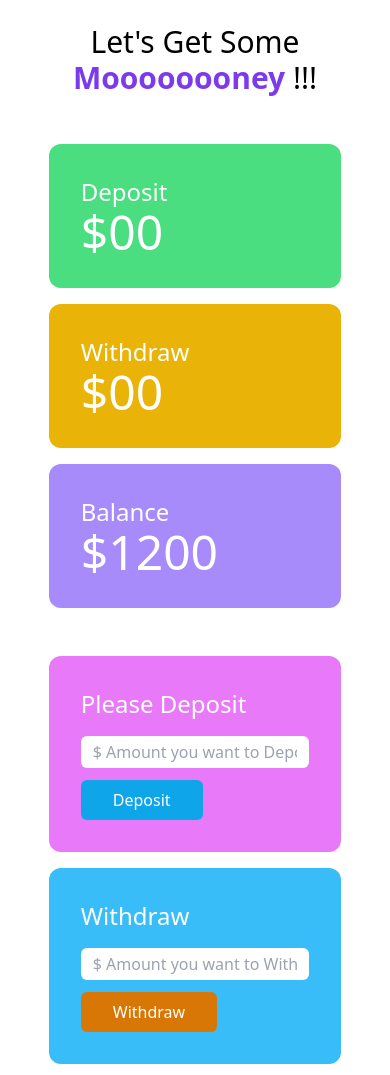
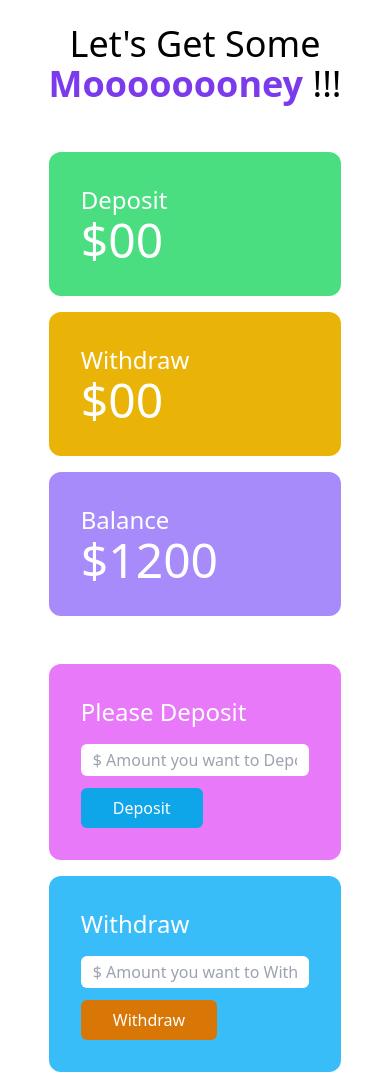
Before and after one commit to MozzammelRidoy/BaapErBank, a plain HTML site: page bank.html in a window 390 px wide. Shown: the top 1075 px of the page. Drawn offline with nearby package versions, Linux system fonts and the light colour scheme.

Commit message:
font size adjust

```diff
--- a/bank.html
+++ b/bank.html
@@ -10,7 +10,7 @@
 <body>
     <header>
 
-    <h1 class="text-3xl md:text-5xl text-center mt-6">Let's Get Some <span class="font-semibold text-violet-600	">Moooooooney </span>!!!</h1>
+    <h1 class="text-4xl md:text-5xl text-center mt-6">Let's Get Some <span class="font-semibold text-violet-600	">Moooooooney </span>!!!</h1>
 
     </header>
 
```
